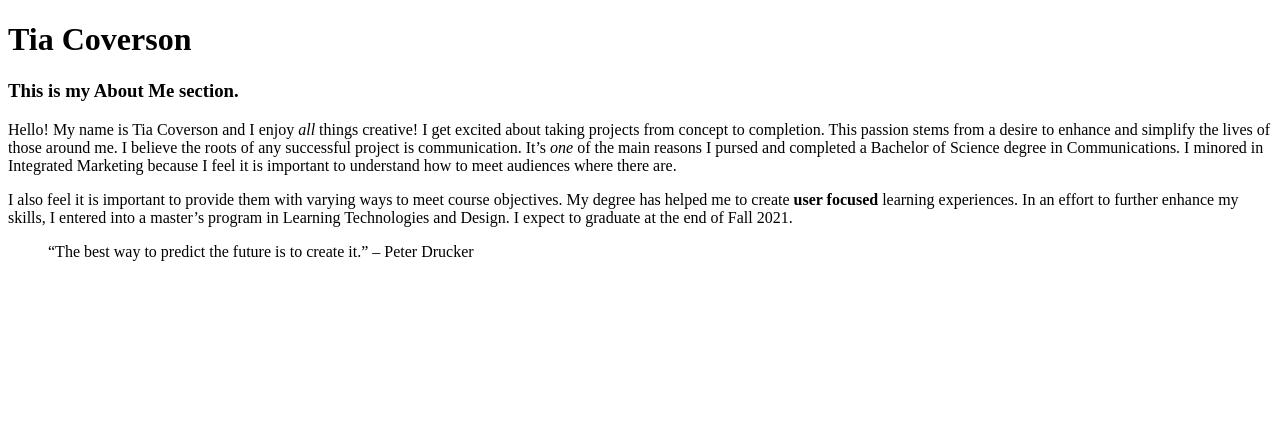
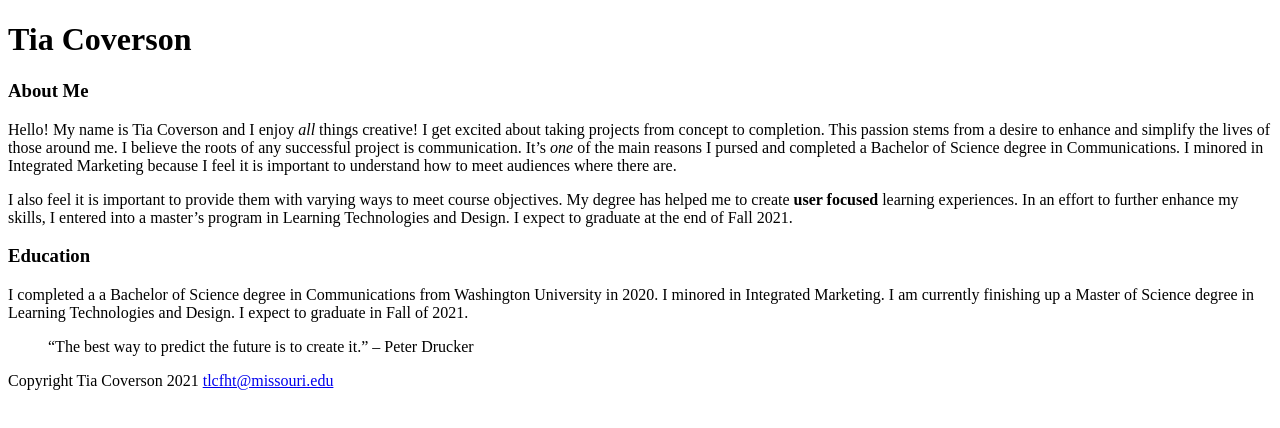
Before and after one commit to TiaCov/TiaCov.github.io, a plain HTML site: page islt_7310/about.html in a window 1280 px wide. Drawn offline with Linux system fonts and the light colour scheme.

Commit message:
Add files via upload

```diff
--- a/islt_7310/about.html
+++ b/islt_7310/about.html
@@ -1,18 +1,35 @@
 <!DOCTYPE html>
-<!--This portion of my website will tell all about me.
--->
 <html lang="en-US">
 <head>
                <meta charset="utf-8">
-               <title>Portfolio</title>
+               <title>About Me</title>
 </head>
 <body>
-    <h1>Tia Coverson</h1>
+ <header>
+        <h1>Tia Coverson</h1>
+    </header>
+    <nav>
 
-    <h3>This is my About Me section.</h3>
+    </nav>
+    <main>
+
+
+    <h3>About Me</h3>
 
     <p>Hello! My name is Tia Coverson and I enjoy <em>all</em> things creative! I get excited about taking projects from concept to completion. This passion stems from a desire to enhance and simplify the lives of those around me. I believe the roots of any successful project is communication. It’s <em>one</em> of the main reasons I pursed and completed a Bachelor of Science degree in Communications. I minored in Integrated Marketing because I feel it is important to understand how to meet audiences where there are.</p>
     <p>I also feel it is important to provide them with varying ways to meet course objectives. My degree has helped me to create <strong>user focused</strong> learning experiences. In an effort to further enhance my skills, I entered into a master’s program in Learning Technologies and Design. I expect to graduate at the end of Fall 2021.</p>
-    <blockquote>“The best way to predict the future is to create it.” – Peter Drucker</blockquote>
+
+    <h3>Education</h3>
+<p>I completed a a Bachelor of Science degree in Communications from Washington University in 2020. I minored in Integrated Marketing. I am currently finishing up a Master of Science degree in Learning Technologies and Design. I expect to graduate in Fall of 2021.</p>
+
+<blockquote>“The best way to predict the future is to create it.” – Peter Drucker</blockquote>
+
+</main>
+
+<footer>
+    <p>Copyright Tia Coverson 2021 <a href="mailto:tlcfht@missouri.edu">tlcfht@missouri.edu</a></p>
+</footer>
+
+
 </body>
 </html>
```
